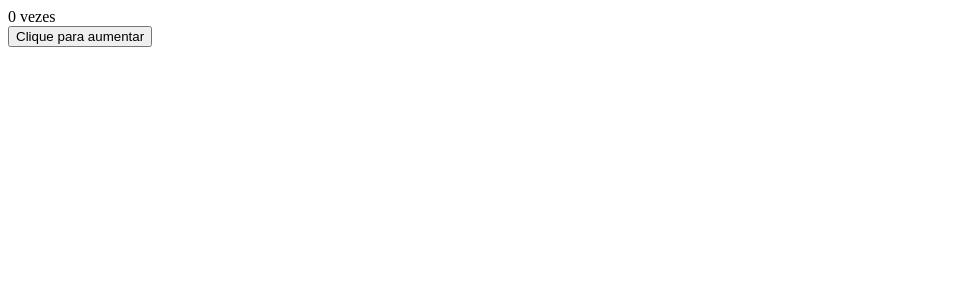
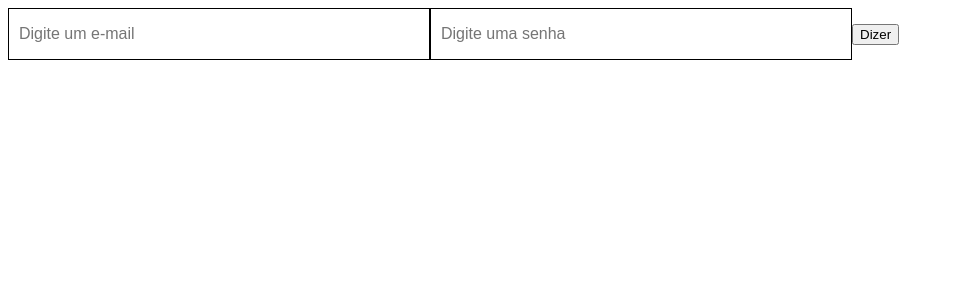
Before and after one commit to moisesjunior45/React-js, a React (Create React App) app in the folder Conceitos-basicos/react1/: page / in a window 1280 px wide. Shown: the top 300 px of the page, without its empty margins (0-954 px from the left). Built offline with nearby package versions, Linux system fonts and the light colour scheme.

Commit message:
Editando arquivo com as aulas 9 e 10

```diff
--- a/Conceitos-basicos/react1/src/App.js
+++ b/Conceitos-basicos/react1/src/App.js
@@ -1,4 +1,4 @@
-import React, { useState} from "react";
+import React, { useState } from "react";
 import styled from 'styled-components';
 
 // AULA 1 E 2
@@ -108,13 +108,13 @@ const Botaopequeno = styled(Botao)`
 
 // Aula 09 - useState
 
-function App() {
+/*function App() {
 
- const [ contagem, setContagem ] = useState( 0 );
+  const [contagem, setContagem] = useState(0);
 
- const BotaoAction = () => {
-  setContagem( contagem + 1);
- }
+  const BotaoAction = () => {
+    setContagem(contagem + 1);
+  }
 
   return (
     <>
@@ -122,6 +122,43 @@ function App() {
       <button onClick={BotaoAction}>Clique para aumentar</button>
     </>
   )
+}*/
+
+// Aula 10 - Campo de input
+
+const Input = styled.input`
+  width:400px;
+  height:30px;
+  font-size:16px;
+  padding:10px;
+  border:1px solid #000;
+`;
+
+function App() {
+
+  // const [ texto, setTexto ] = useState('');
+  const [email, setEmail] = useState('');
+  const [password, setPassword] = useState('');
+
+  // const handleInput = (e) => {
+  //   setTexto( e.target.value );
+  // };
+
+  const handleButton = () => {
+    alert(email + ' - ' + password);
+  }
+
+  return (
+    <>
+      {/* <Input type="text" value={texto} onChange={handleInput}/>
+      <p>{texto.length} Caracteres</p>  */}
+
+      <Input placeholder="Digite um e-mail" type="email" value={email} onChange={(e) => setEmail(e.target.value)} />
+      <Input placeholder="Digite uma senha" type="password" value={password} onChange={(e) => setPassword(e.target.value)} />
+      <button onClick={handleButton}>Dizer</button>
+
+    </>
+  );
 }
 
 
```
